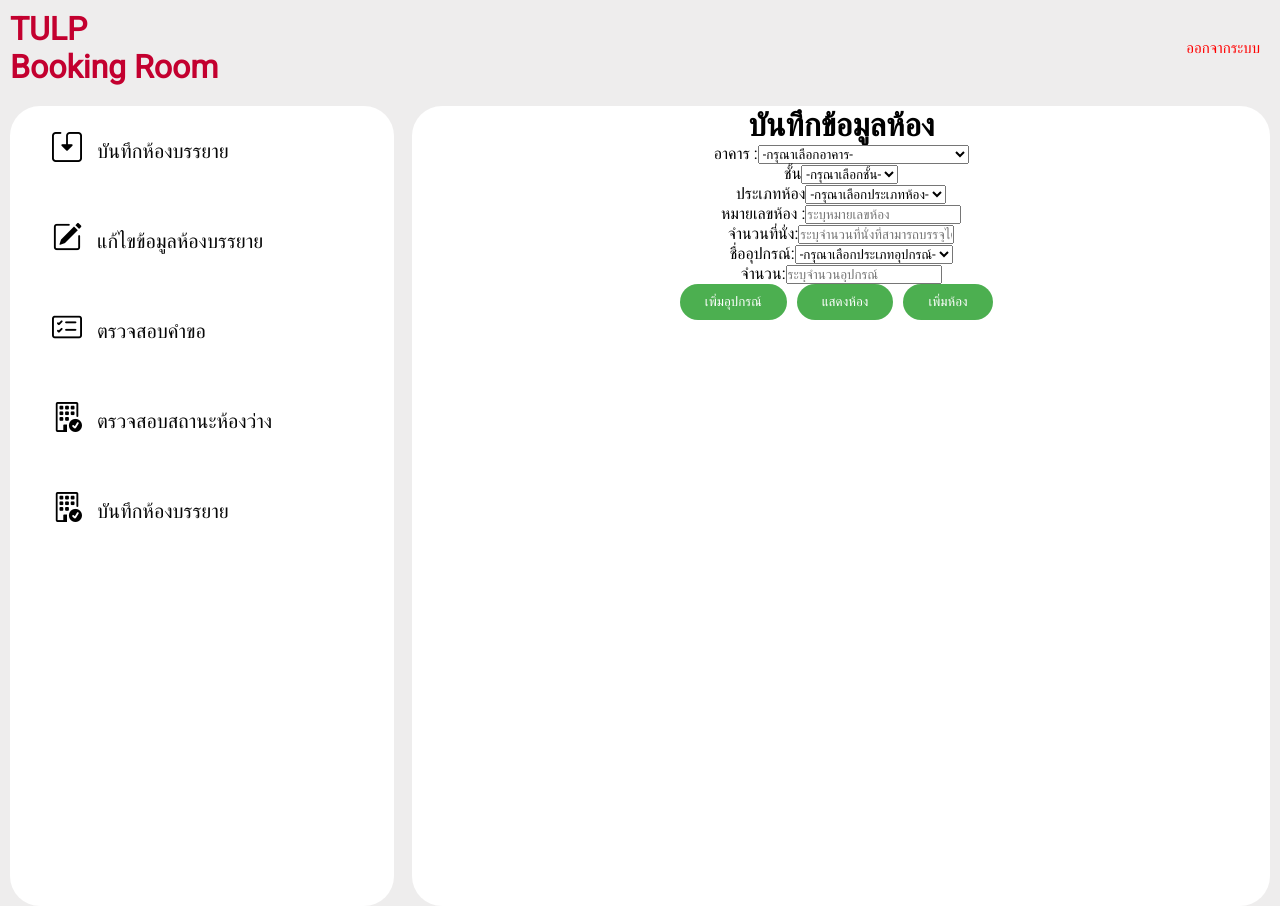
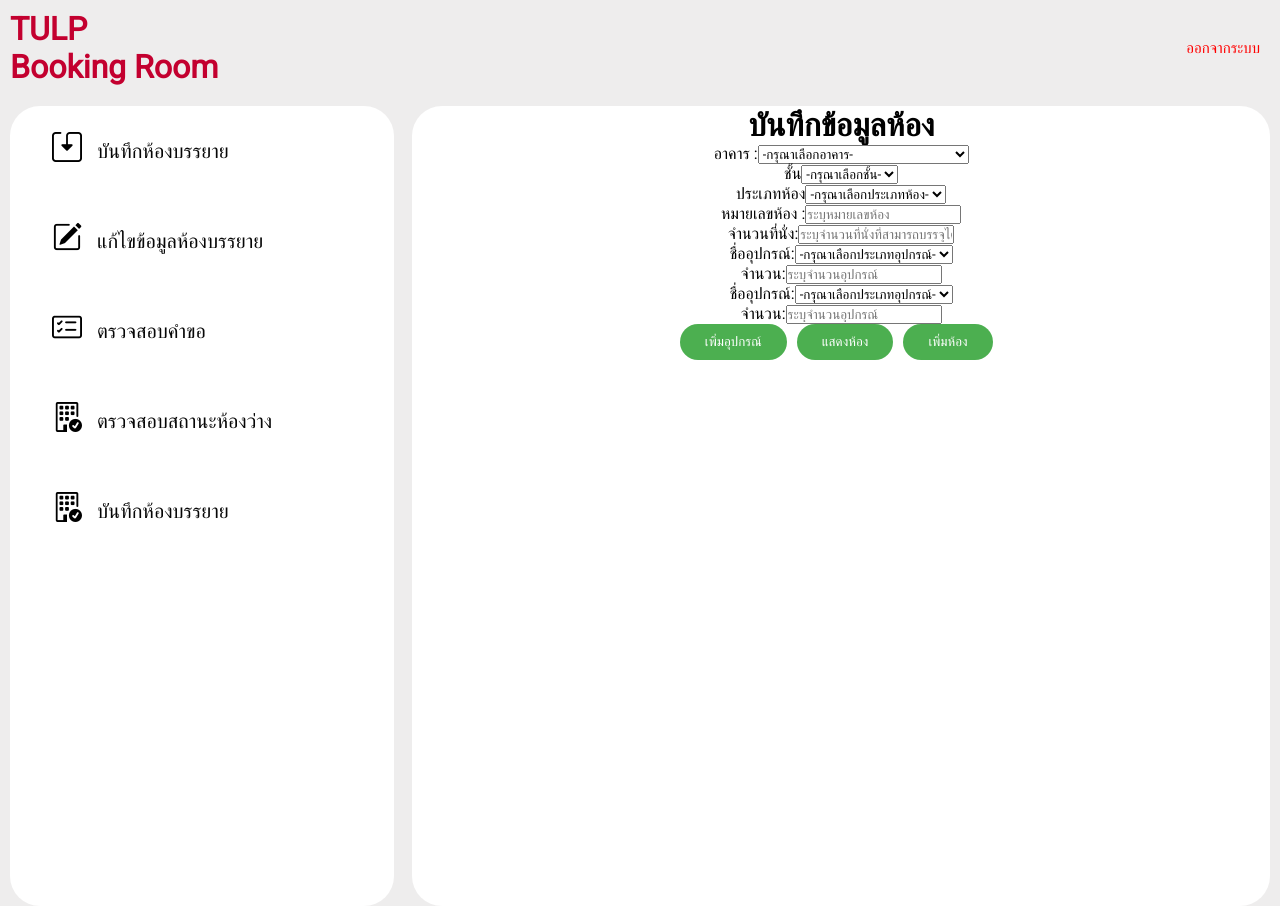
Before and after one commit to Wawta1234/TULPBookingRoom, a React (Create React App) app in the folder frontend/: page /RoomData in a window 1280 px wide. Built offline with nearby package versions, Linux system fonts and the light colour scheme.

Commit message:
Add loop equipment but cannot save equipment to db

```diff
--- a/frontend/src/AdmindPage/RecordRoomData/RoomData.js
+++ b/frontend/src/AdmindPage/RecordRoomData/RoomData.js
@@ -1,10 +1,13 @@
 import React, { useState } from "react";
 import Axios from "axios";
+import Swal from "sweetalert2";
+import { useNavigate } from "react-router-dom";
 import Header from "../../component/Header";
 import AdminBar from "../../component/AdminBar";
 import WhiteRectangle from "../../component/WhiteRectangle";
 
 export default function RoomData() {
+  const navigate = useNavigate();
   const [room_number, setRoomNumber] = useState("");
   const [building_id, setbuilding_id] = useState("");
   const [floor, setFloor] = useState("");
@@ -22,6 +25,17 @@ export default function RoomData() {
   const [newEquipmentList, setNewEquipmentList] = useState([
     { equipment_name: "", quantity: "" },
   ]);
+
+  // const handleConfirm = (e) => {
+  //   e.preventDefault();
+  //   Swal.fire({
+  //     title: "บันทึกข้อมูลห้องบรรยายเรียบร้อยแล้ว",
+  //     icon: "success",
+  //     confirmButtonText: "OK",
+  //   }).then(() => {
+  //     navigate("/AdmindPage/RecordRoomData/RoomData");
+  //   });
+  // };
 
   const getRoomData = () => {
     Axios.get("http://localhost:8080/api/data/roomAll").then((response) => {
@@ -63,7 +77,7 @@ export default function RoomData() {
           },
         ]);
         console.log(response.data);
-        setSuccessPopup(true);
+        // handleConfirm(); // เรียกใช้ handleConfirm ที่นี่โดยตรง
       })
       .catch((error) => {
         console.error("Error adding room:", error);
@@ -114,12 +128,45 @@ export default function RoomData() {
       });
   };
 
-  const handleConfirm = () => {
-    setSuccessPopup(false); // ปิดป๊อปอัพเมื่อคลิกตกลง
+  const handleAddEquipment = () => {
+    setNewEquipmentList([
+      ...newEquipmentList,
+      { equipment_name: "", quantity: "" },
+    ]);
   };
 
-  const handleAddEquipment = () => {
-    setNewEquipmentList([...newEquipmentList, { equipment_name: "", quantity: "" }]);
+  const handleEquipmentNameChange = (roomId, equipmentIndex, newName) => {
+    setroomList((prevRoomsList) =>
+      prevRoomsList.map((room) =>
+        room.room_id === roomId
+          ? {
+              ...room,
+              equipment: room.equipment.map((equipment, index) =>
+                index === equipmentIndex
+                  ? { ...equipment, equipment_name: newName }
+                  : equipment
+              ),
+            }
+          : room
+      )
+    );
+  };
+
+  const handleQuantityChange = (roomId, equipmentIndex, newQuantity) => {
+    setroomList((prevRoomsList) =>
+      prevRoomsList.map((room) =>
+        room.room_id === roomId
+          ? {
+              ...room,
+              equipment: room.equipment.map((equipment, index) =>
+                index === equipmentIndex
+                  ? { ...equipment, quantity: newQuantity }
+                  : equipment
+              ),
+            }
+          : room
+      )
+    );
   };
 
   return (
@@ -144,7 +191,7 @@ export default function RoomData() {
                 <option value="1">อาคารบุญชูปณิธาน</option>
                 <option value="2">อาคารเรียนรวม 4 ชั้น</option>
                 <option value="3">อาคารเรียนรวม 5 ชั้น</option>
-                <option value="4">อาคารสิรินธรารัตน์</option>
+                <option value="5">อาคารสิรินธรารัตน์</option>
                 <option value="5">อาคารนวัตกรรมบริการ</option>
                 <option value="6">อาคารอเนกประสงค์และสนามกีฬาในร่ม</option>
                 <select value="7">
@@ -247,9 +294,61 @@ export default function RoomData() {
               />
             </div>
           </form>
-          <button type="button" className="btn btn-warning">
+          {newEquipmentList.map((equipment, index) => (
+            <div key={index}>
+              <div className="mb-3">
+                <label
+                  htmlFor={`equipment_name_${index}`}
+                  className="form-label"
+                >
+                  ชื่ออุปกรณ์:
+                </label>
+                <select
+                  id={`equipment_name_${index}`}
+                  className="form-select"
+                  value={equipment.equipment_name}
+                  onChange={(event) => {
+                    const updatedEquipmentList = [...newEquipmentList];
+                    updatedEquipmentList[index].equipment_name =
+                      event.target.value;
+                    setNewEquipmentList(updatedEquipmentList);
+                  }}
+                >
+                  <option value="">-กรุณาเลือกประเภทอุปกรณ์-</option>
+                  <option value="computer">computer</option>
+                  <option value="visualizer">visualizer</option>
+                  <option value="Projector">Projector</option>
+                  <option value="microphone">microphone</option>
+                </select>
+              </div>
+              <div className="mb-3">
+                <label htmlFor={`quantity_${index}`} className="form-label">
+                  จำนวน:
+                </label>
+                <input
+                  type="text"
+                  id={`quantity_${index}`}
+                  className="form-control"
+                  placeholder="ระบุจำนวนอุปกรณ์"
+                  value={equipment.quantity}
+                  onChange={(event) => {
+                    const updatedEquipmentList = [...newEquipmentList];
+                    updatedEquipmentList[index].quantity = event.target.value;
+                    setNewEquipmentList(updatedEquipmentList);
+                  }}
+                />
+              </div>
+            </div>
+          ))}
+
+          <button
+            type="button"
+            className="btn btn-warning"
+            onClick={handleAddEquipment}
+          >
             เพิ่มอุปกรณ์
           </button>
+
           <button
             type="button"
             className="btn btn-primary"
@@ -310,18 +409,6 @@ export default function RoomData() {
               </div>
             );
           })}
-
-          {successPopup && (
-            <div className="alert alert-success" role="alert">
-              บันทึกข้อมูลสำเร็จ
-              <button
-                type="button"
-                className="btn-close"
-                aria-label="Close"
-                onClick={handleConfirm}
-              ></button>
-            </div>
-          )}
         </div>
       </WhiteRectangle>
     </>
```
